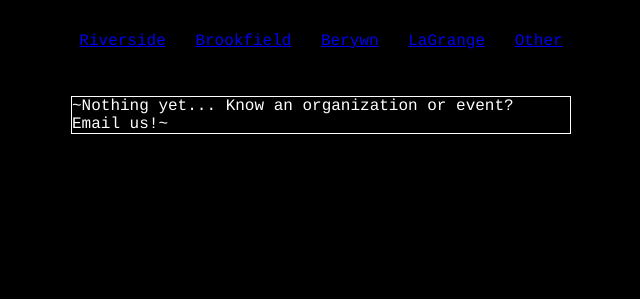
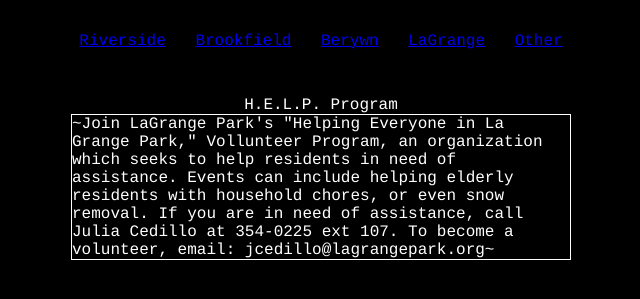
Before and after one commit to RBBLGCharities/LaGrangeCharities, a plain HTML site: page index.html in a window 1280 px wide. Shown: the part 429-728 px from the top of the page, without its empty margins (319-959 px from the left). Drawn offline with Linux system fonts and the light colour scheme.

Commit message:
Update index.html

```diff
--- a/index.html
+++ b/index.html
@@ -52,9 +52,12 @@
     <li><a href="https://rbblgcharities.github.io/MiscCharities/">Other</a></li>
   </ul>
 </body>
- <article>
-
+<article>
+   <div> H.E.L.P. Program</div>
     <div class="boxed" align="left">
-      ~Nothing yet... Know an organization or event? Email us!~
+      ~Join LaGrange Park's "Helping Everyone in La Grange Park," Vollunteer Program, an organization which seeks
+      to help residents in need of assistance. Events can include helping elderly residents with household chores,
+      or even snow removal. If you are in need of assistance, call Julia Cedillo at 354-0225 ext 107.
+      To become a volunteer, email: jcedillo@lagrangepark.org~
     </div>
   </article>
```
